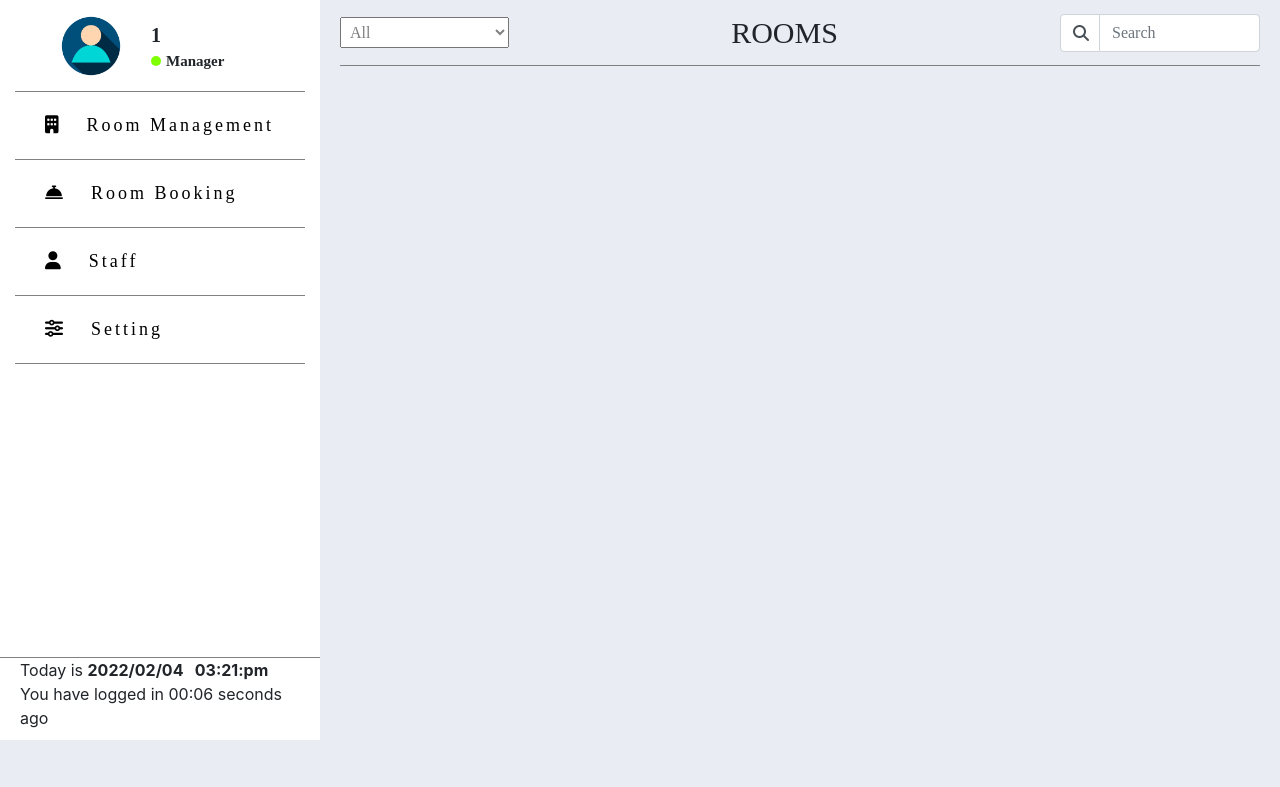
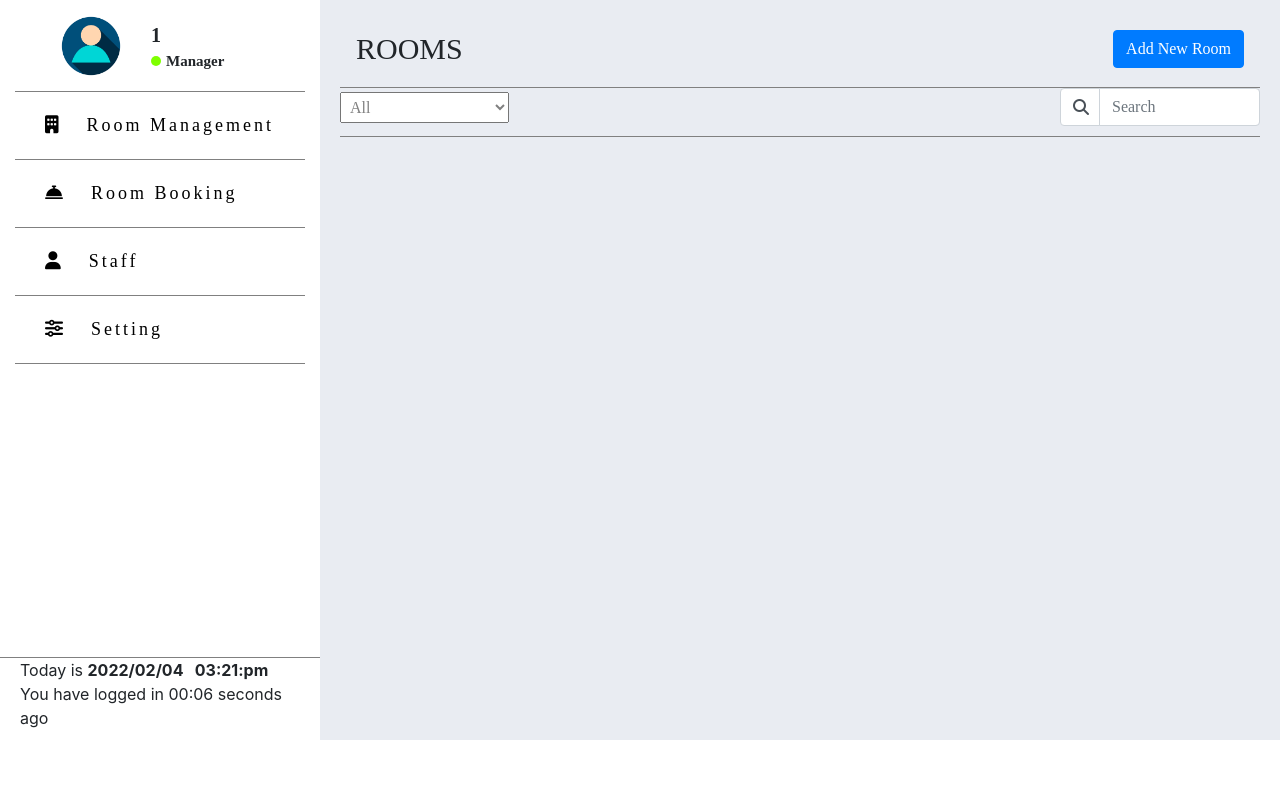
Before and after one commit to Dannybros/Apartment_Management, a PHP site: page / in a window 1280 px wide. Shown: the part 60-847 px from the top of the page. Before the commit the page ends 800 px from the top, so only its background shows below. Run offline with PHP 8.4, Linux system fonts and the light colour scheme; the visitor is signed in with stand-in values (Sample User, id 1); data that the repository does not hold is empty; some libraries are stand-ins or nearby versions.

Commit message:
button to create room

```diff
--- a/css/room.css
+++ b/css/room.css
@@ -1,7 +1,10 @@
+.room_page_nav{
+    border-bottom: 1px solid grey;
+    font-size: 30px;
+}
 .room_search_bar{
     border-bottom: 1px solid grey;
     padding-bottom: 10px;
-    font-size: 30px;
     font-family: 'Times New Roman', Times, serif;
 }
 .floorSelector{
--- a/dashboard/room.php
+++ b/dashboard/room.php
@@ -1,4 +1,9 @@
     <div class="col-sm-9 main_box">
+        <!-- create ROom button div -->
+        <div class="d-flex justify-content-between align-items-center p-3 room_page_nav">
+            ROOMS
+            <button class="btn btn-primary" data-toggle="modal" data-target="#CreateRoomModal">Add New Room</button>
+        </div>
         <!-- nav searchbar -->
         <div class="d-flex justify-content-between align-items-center room_search_bar">
             <select name="floor" id="TypeSelector" class="floorSelector" onchange="showRooms(this.value)">
@@ -10,7 +15,6 @@
                 <option value="5">King-Sized Rooms</option>
                 <option value="6">Master-Suite Rooms</option>
             </select>
-            ROOMS
             <div class="input-group" style="width: 200px !important;">
                 <div class="input-group-prepend" >
                     <span class="input-group-text" style="background:white; width:40px; padding:0 auto;" id="basic-addon1"><i class="fas fa-search"></i></span>
@@ -32,8 +36,13 @@
                 $msg = "";
                 if($_GET['success'] == "checkout"){
                     $msg="Room Check Out successfully!";
+
                 }else if($_GET['success'] == "customerInfo"){
                     $msg="Customer Info has edited successfully!";
+
+                }else if($_GET['success'] == "createRoom"){
+                    $msg="New Room has been successfully created!";
+
                 }else{
                     $msg="Room has edited successfully!";
                 }
@@ -83,7 +92,57 @@
                 <?php  }
             ?>
         </div>
+    </div>
 
+
+    <!-- Create Room Modal -->
+    <div class="modal fade" id="CreateRoomModal" tabindex="-1" role="dialog" aria-labelledby="CreateRoomModalLabel" aria-hidden="true">
+        <div class="modal-dialog modal-lg" role="document">
+            <div class="modal-content">
+            <div class="modal-header">
+                <h5 class="modal-title" id="CreateRoomModalLabel">Modal title</h5>
+                <button type="button" class="close" data-dismiss="modal" aria-label="Close">
+                <span aria-hidden="true">&times;</span>
+                </button>
+            </div>
+                <form method="post" action="includes/dbCreateRoom.php">
+                    <main class="modal-body row" style="height:100%; row-gap:20px" >
+                        <div class="col-6">
+                            <label>Room Name</label>
+                            <input type="text" class="form-control" name="room__name" data-error="please fill in the room title" required/>
+                        </div>
+                        <div class="col-6">
+                            <label>Room Type</label>
+                            <select
+                            name="room_modal_type"
+                            class=" form-control"
+                            style="cursor:pointer; color:black"
+                            onchange="getRoomTypePrice(this.value, '-New_room')"
+                            data-error="please choose the room type"
+                            required
+                            >
+                                <option selected disabled> </option>
+                                <option value="1">Single Rooms</option>
+                                <option value="2">Double Rooms</option>
+                                <option value="3">Triple Rooms</option>
+                                <option value="4">Family Rooms</option>
+                                <option value="5">King-Sized Rooms</option>
+                                <option value="6">Master-Suite Rooms</option>
+                            </select>
+                        </div>
+                        <div class="col-6">
+                            <label>Room Price</label>
+                            <input type="text" class="form-control" id="room_price-New_room" name="room__price" disabled value="0$ / month"/>
+                        </div>
+                    </main>
+                    <div class="modal-footer">
+                        <button type="submit" class="btn btn-primary">Save</button>
+                        <button type="reset" class="btn btn-warning" style="color:white">Start New</button>
+                        <button type="button" class="btn btn-secondary" data-dismiss="modal">Close</button>
+                    </div>
+                </form>
+            </div>
+        </div>
     </div>
 
     <!-- edit customer modal -->
@@ -162,7 +221,7 @@
                             </button>
                         </div>
                         <form method="post" action="includes/dbEditRoom.php">
-                            <main class="modal-body row" style="height:100%; row-gap:20px ">
+                            <main class="modal-body row" style="height:100%; row-gap:20px">
 
                                 <!-- room info -->
                                 <div class="col-6">
@@ -244,7 +303,7 @@
                                     <?php
                                         if($roomModals['Status']=="Booked"){
                                     ?>
-                                        <button type="button" class="btn btn-warning" onclick='cleanRoom(<?php echo "`$room_id`,`$RoomName`,`$room_price`, `$d1`, `$d2`" ?>)'>Check Out</button>
+                                        <button type="button" class="btn btn-warning" onclick='cleanRoom(<?php echo "`$room_id`,`$room_price`, `$d1`, `$d2`" ?>)'>Check Out</button>
                                     <?php } ?>
                                     <button type="button" class="btn btn-secondary" data-dismiss="modal">Close</button>
                                 </div>
--- a/js/app.js
+++ b/js/app.js
@@ -48,10 +48,10 @@ function callRooms(query){
     })
 }
 
-function getRoomTypePrice(roomId, id){
+function getRoomTypePrice(roomTypeId, id){
     var price = document.getElementById(`room_price${id}`);
     $.ajax({
-        url:`includes/dbGetRoomPrice.php?roomType=${roomId}`,
+        url:`includes/dbGetRoomPrice.php?roomType=${roomTypeId}`,
         type:"GET",
         dataType:"JSON",
         success: function(res){
@@ -59,7 +59,6 @@ function getRoomTypePrice(roomId, id){
             price.value = val+"$ / month";
         }
     })
-
 }
 
 function fetchFreeRoom(room_id){
@@ -133,7 +132,7 @@ function getDuration(d1, d2, price, duration, total){
     }
 }
 
-function cleanRoom(id, room, price, d1, d2){
+function cleanRoom(roomId, price, d1, d2){
 
     const d = new Date();
 
@@ -151,8 +150,7 @@ function cleanRoom(id, room, price, d1, d2){
             const duration = getMonthBetween(d1, currentDate);
             const total = price * duration;
             dataOption={
-                id:id,
-                room:room,
+                id:roomId,
                 d2:currentDate,
                 duration:duration,
                 total:total,
```
Also changed, not shown: includes/dbCheckout.php (+3 -4 lines), includes/dbCreateRoom.php (added, +25 -0 lines).
